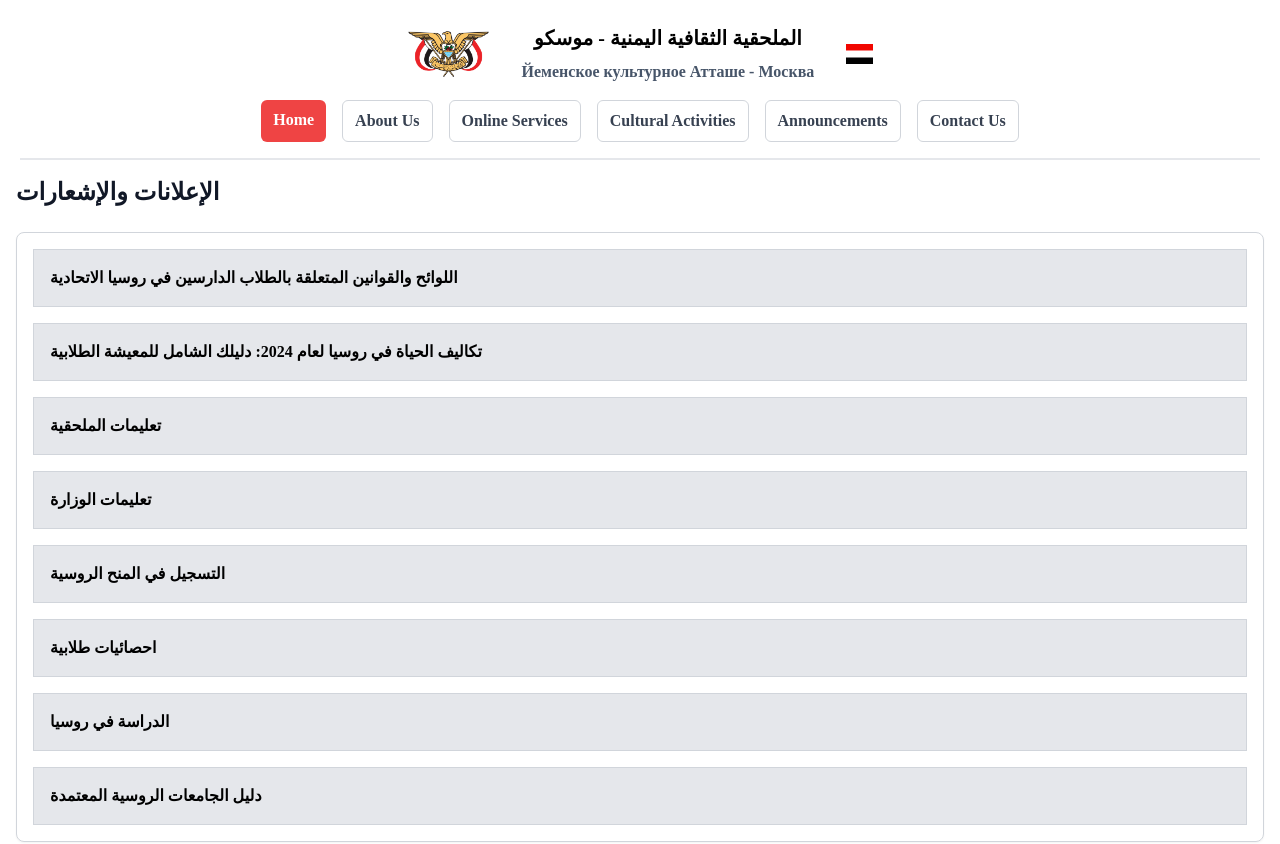
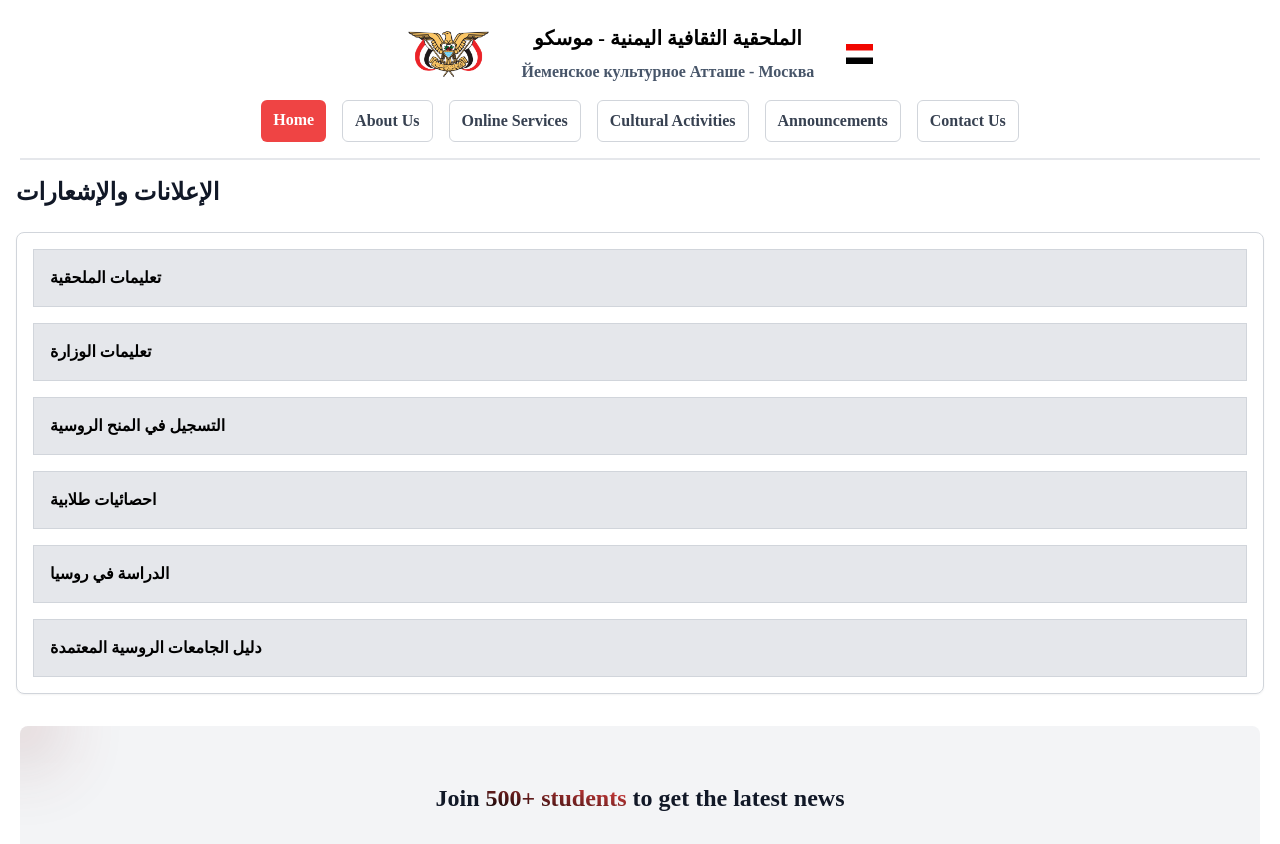
Before and after one commit to Hshafal/YemeniCulturalAttacheClient, a React (Vite) app: page /announcements in a window 1280 px wide. Shown: the top 844 px of the page. Built offline with nearby package versions, Linux system fonts and the light colour scheme.

Commit message:
add toggle list to studying in russia

```diff
--- a/src/pages/addsAndNotifications/Index.tsx
+++ b/src/pages/addsAndNotifications/Index.tsx
@@ -321,20 +321,27 @@ const AnnouncementsAndNotifications: React.FC = () => {
 		</div>
 	);
 
-	return (
-		<div className="p-4 max-w-7xl mx-auto">
-			<h1 className="text-2xl font-bold text-gray-900 mb-6">الإعلانات والإشعارات</h1>
-			<div className="border border-gray-300 p-4 rounded-lg shadow-sm space-y-4">
+	function StudyingInRussia() {
+		return (
+			<>
 				<ToggleList title="اللوائح والقوانين المتعلقة بالطلاب الدارسين في روسيا الاتحادية" content={regulationsContent} />
 				<ToggleList
 					title="تكاليف الحياة في روسيا لعام 2024: دليلك الشامل للمعيشة الطلابية"
 					content={costOfLivingContent}
 				/>
+			</>
+		);
+	}
+
+	return (
+		<div className="p-4 max-w-7xl mx-auto">
+			<h1 className="text-2xl font-bold text-gray-900 mb-6">الإعلانات والإشعارات</h1>
+			<div className="border border-gray-300 p-4 rounded-lg shadow-sm space-y-4">
 				<ToggleList title="تعليمات الملحقية" content={<h1>قريبا</h1>} />
 				<ToggleList title="تعليمات الوزارة" content={<h1>قريبا</h1>} />
 				<ToggleList title="التسجيل في المنح الروسية" content={<h1>قريبا</h1>} />
 				<ToggleList title="احصائيات طلابية" content={<h1>قريبا</h1>} />
-				<ToggleList title="الدراسة في روسيا" content={<h1>قريبا</h1>} />
+				<ToggleList title="الدراسة في روسيا" content={<StudyingInRussia />} />
 				<ToggleList title="دليل الجامعات الروسية المعتمدة" content={<h1>قريبا</h1>} />
 			</div>
 		</div>
```
